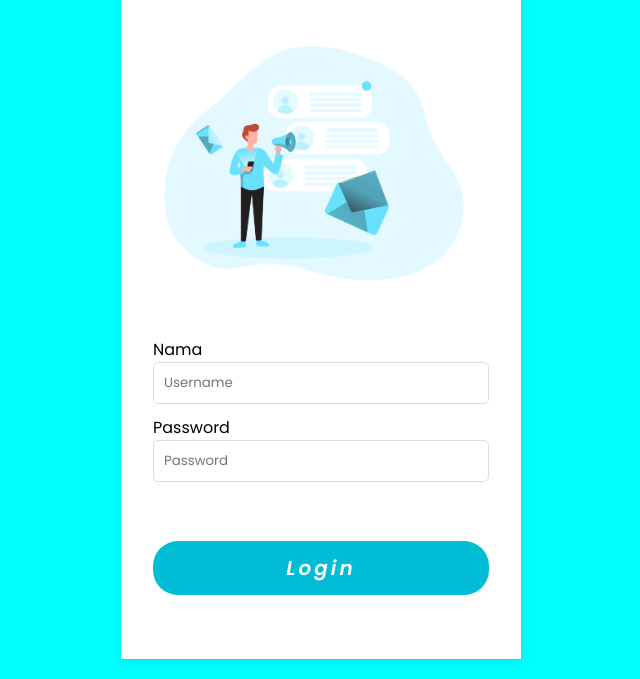
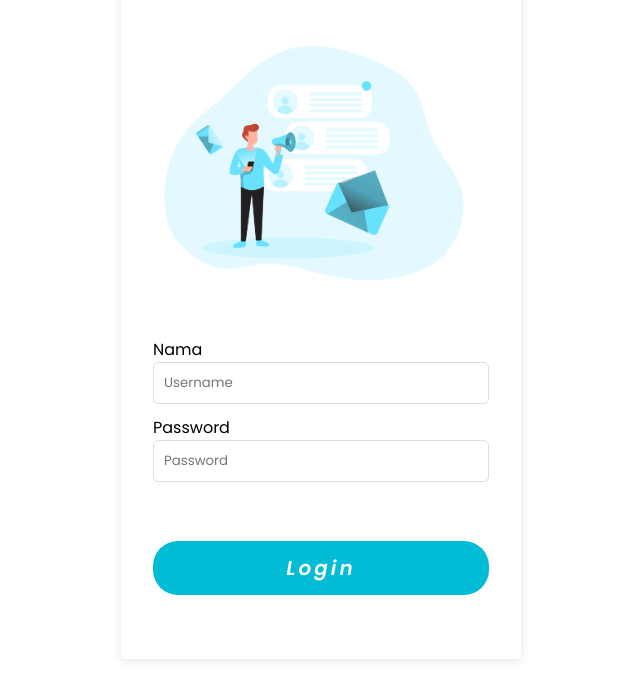
Before and after one commit to GALPRATMA/Nasabah, a plain HTML site: page next-login.html in a window 1280 px wide. Shown: the part 121-800 px from the top of the page, without its empty margins (319-959 px from the left). Drawn offline with Linux system fonts and the light colour scheme.

Commit message:
merubah warna body

```diff
--- a/next-login.css
+++ b/next-login.css
@@ -12,7 +12,7 @@ body {
   display: flex;
   justify-content: center;
   align-items: center;
-  background: cyan;
+  background: white;
 }
 
 .login-container {
```
